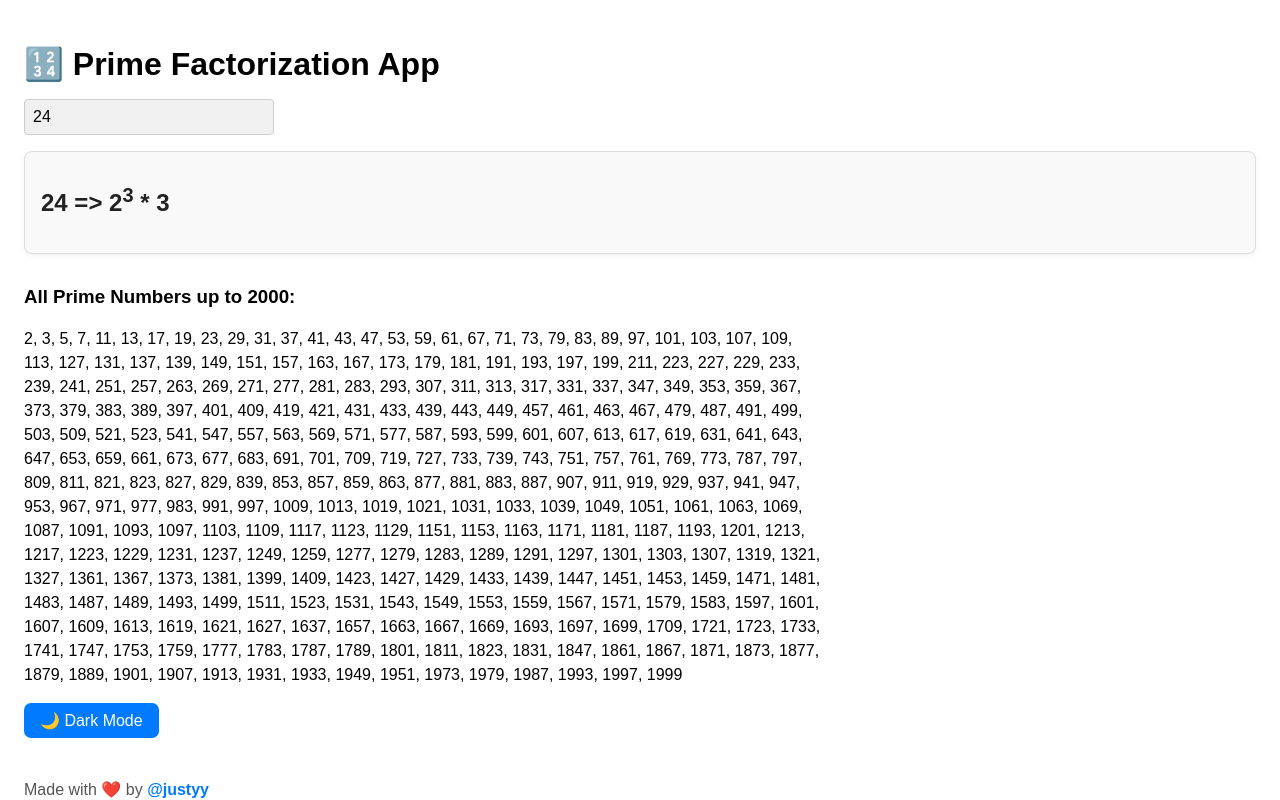
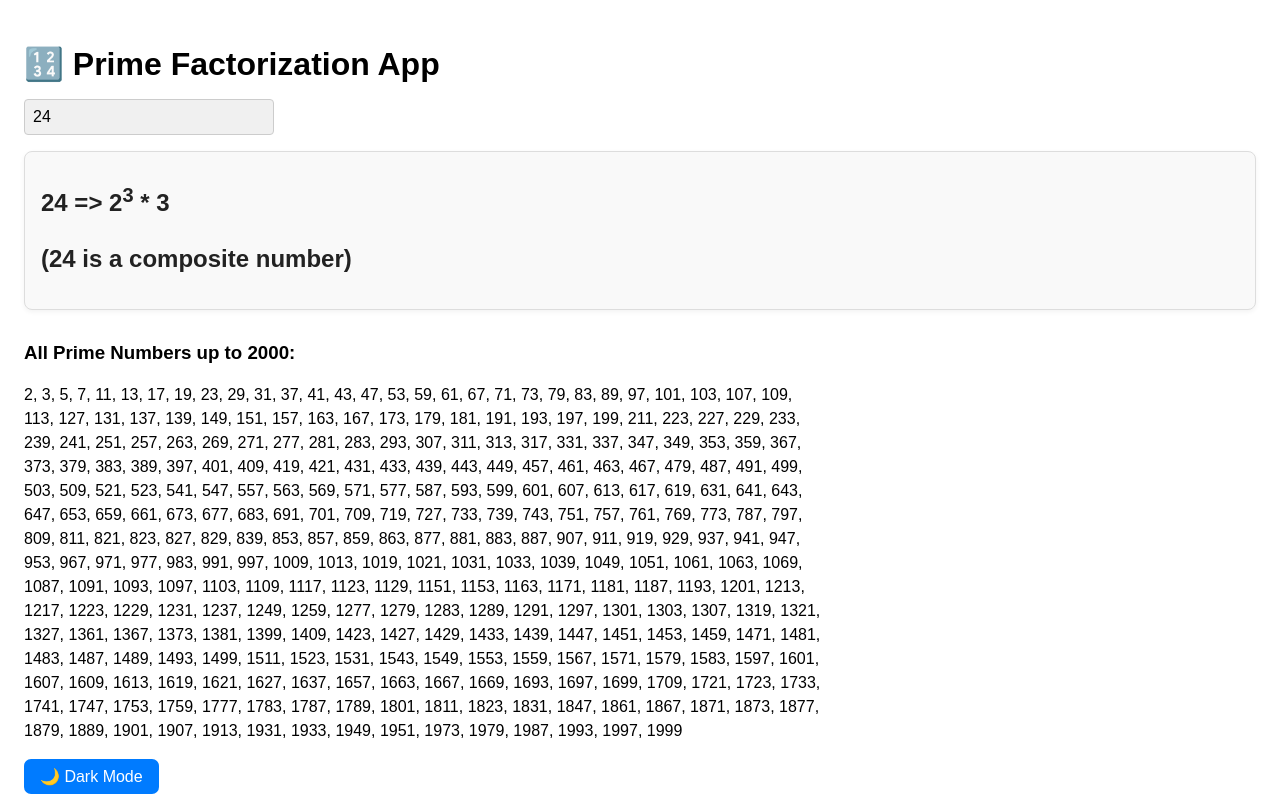
Before and after one commit to DoctorLai/prime-factorization, a React (Vite) app: page / in a window 1280 px wide. Shown: the top 800 px of the page. Built offline with nearby package versions, Linux system fonts and the light colour scheme.

Commit message:
store the number in localStorage

```diff
--- a/badges/languages.json
+++ b/badges/languages.json
@@ -1,7 +1,7 @@
 {
   "schemaVersion": 1,
   "label": "JavaScript",
-  "message": "83.8%",
+  "message": "84.3%",
   "color": "f1e05a",
   "namedLogo": "javascript"
 }
--- a/src/App.jsx
+++ b/src/App.jsx
@@ -7,14 +7,28 @@ import {
   primeFactorization,
 } from "./functions";
 
+const NUMBER_STORAGE_KEY = "primeFactorizationNumber";
+
+function getFactorizationResult(value) {
+  if (!isPositiveIntegerInput(value)) {
+    return "Please enter a positive integer.";
+  }
+
+  const factors = primeFactorization(value);
+  const category = isPrime(value) ? "prime" : "composite";
+  return `${value} => ${factors}<br/><br/>(${value} is a ${category} number)`;
+}
+
 export default function App() {
   const [darkMode, setDarkMode] = useState(() => {
     const saved = localStorage.getItem("darkMode");
     return saved === "true";
   });
 
-  const [number, setNumber] = useState(24);
-  const [result, setResult] = useState("24 => 2<sup>3</sup> * 3");
+  const [number, setNumber] = useState(() => {
+    return localStorage.getItem(NUMBER_STORAGE_KEY) ?? "24";
+  });
+  const [result, setResult] = useState(() => getFactorizationResult(number));
   const primes = generatePrimes(2000);
 
   useEffect(() => {
@@ -24,21 +38,8 @@ export default function App() {
   const handleChange = (e) => {
     const value = e.target.value;
     setNumber(value);
-
-    if (isPositiveIntegerInput(value)) {
-      const factors = primeFactorization(value);
-      if (isPrime(value)) {
-        setResult(
-          `${value} => ${factors}<br/><br/>(${value} is a prime number)`,
-        );
-      } else {
-        setResult(
-          `${value} => ${factors}<br/><br/>(${value} is a composite number)`,
-        );
-      }
-    } else {
-      setResult("Please enter a positive integer.");
-    }
+    localStorage.setItem(NUMBER_STORAGE_KEY, value);
+    setResult(getFactorizationResult(value));
   };
 
   return (
```
Also changed, not shown: 2 other files (tests, documents, lock files or other folders).
